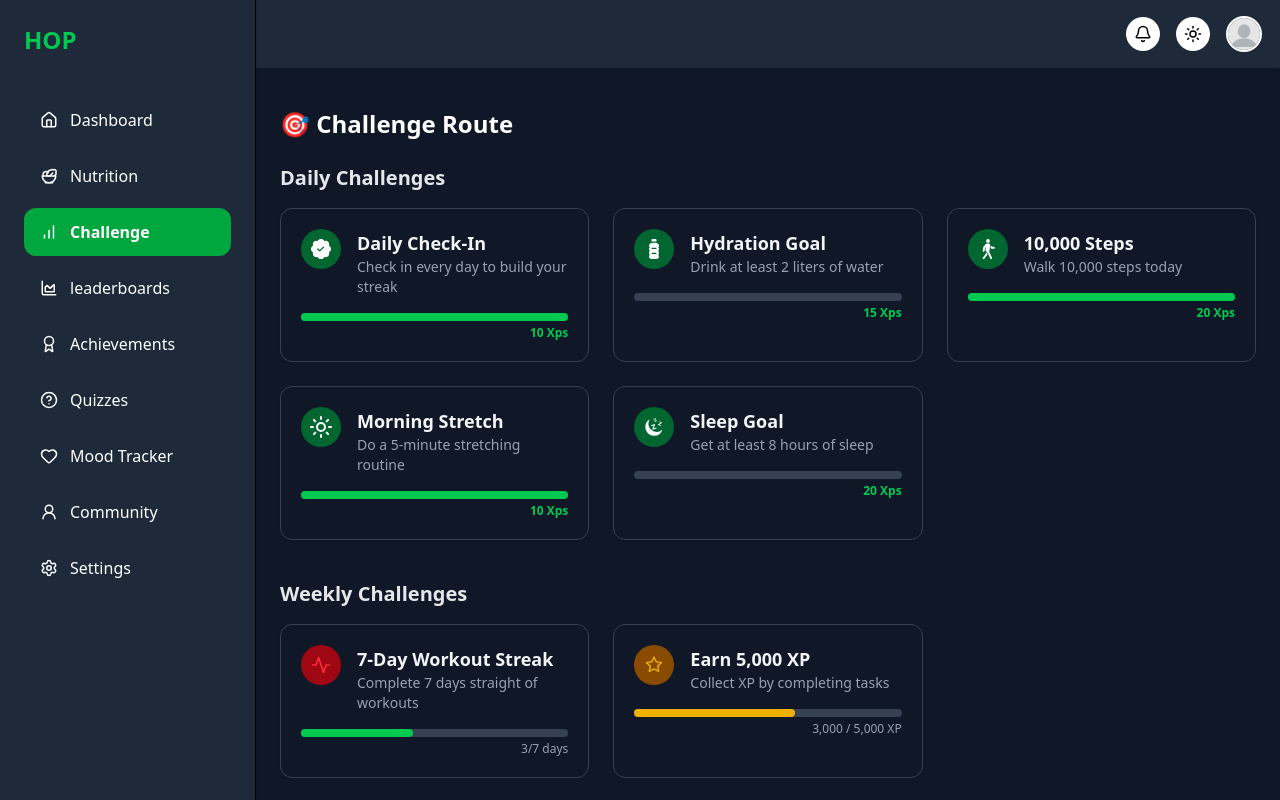
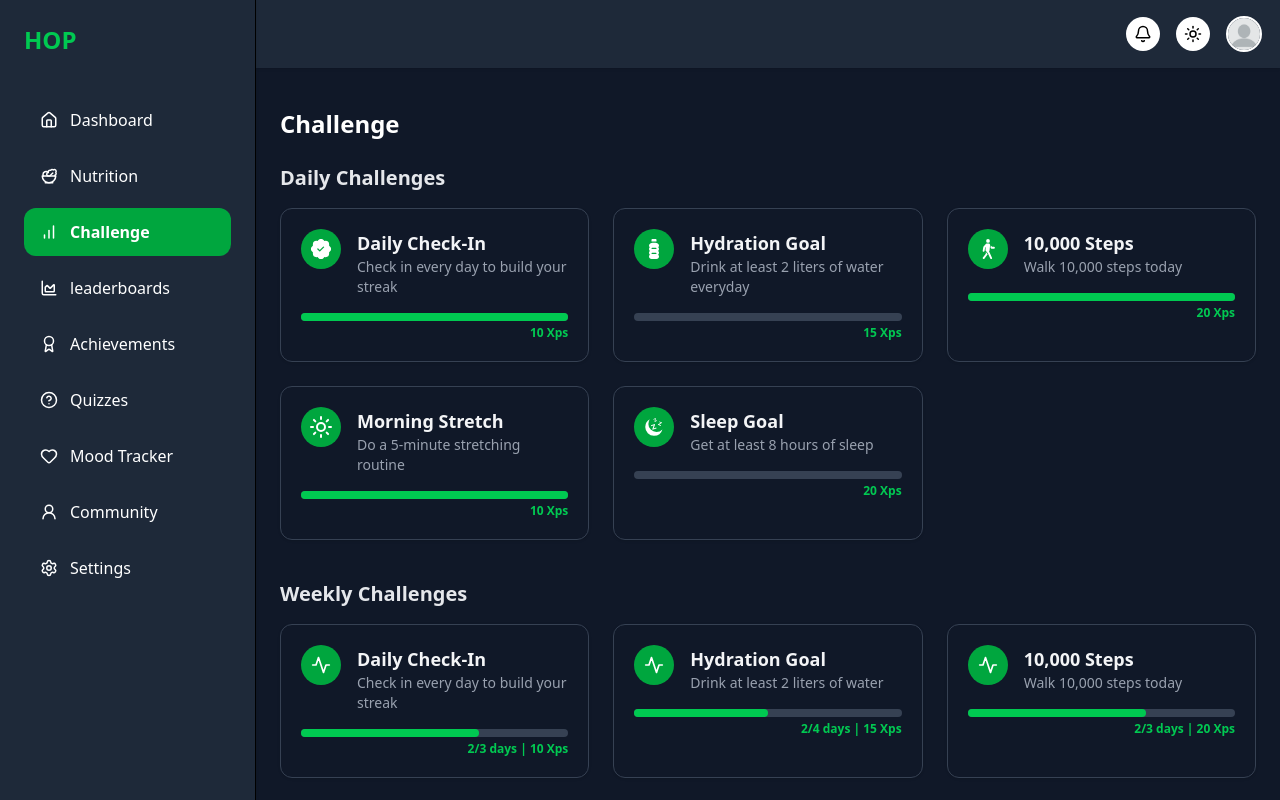
Before and after one commit to Olamilekan18/HOPwellness, a React (Vite) app in the folder frontend/: page /dashboard/challenge in a window 1280 px wide. Built offline with nearby package versions, Linux system fonts and the light colour scheme.

Commit message:
updating my challenge , daily challenge , weekly challenge

```diff
--- a/frontend/src/pages/dashboard/challenge.jsx
+++ b/frontend/src/pages/dashboard/challenge.jsx
@@ -50,7 +50,7 @@ export default function Challenge() {
       <section className="w-full px-4 py-8">
         <div className="max-w-7xl mx-auto">
           <h2 className="text-2xl font-bold text-gray-800 dark:text-white mb-6">
-            🎯 Challenge Route
+            Challenge
           </h2>
 
           <DailyChallenge />
--- a/frontend/src/pages/dashboard/challenge/dailyChallenge.jsx
+++ b/frontend/src/pages/dashboard/challenge/dailyChallenge.jsx
@@ -15,7 +15,7 @@ const dailyChallenge = [
     icon: FaBottleWater,
     id: "hydrate",
     title: "Hydration Goal",
-    description: "Drink at least 2 liters of water",
+    description: "Drink at least 2 liters of water everyday",
     completed: false,
     xpReward: 15,
   },
@@ -59,7 +59,7 @@ export default function DailyChallenge() {
                 className="p-5 bg-white dark:bg-gray-900 rounded-xl shadow border border-gray-200 dark:border-gray-700"
               >
                 <div className="flex items-start gap-4">
-                  <div className="w-10 h-10 flex items-center justify-center dark:text-white text-green-500 text-xl bg-gray-200 dark:bg-green-800 rounded-full">
+                  <div className="w-10 h-10 flex items-center justify-center dark:text-white text-green-500 text-xl bg-gray-200 dark:bg-green-600 rounded-full">
                     <Icon />
                   </div>
                   <div className="flex-1">
--- a/frontend/src/pages/dashboard/challenge/weeklyChallenge.jsx
+++ b/frontend/src/pages/dashboard/challenge/weeklyChallenge.jsx
@@ -1,5 +1,57 @@
 import { FiActivity } from "react-icons/fi";
 import { AiOutlineStar } from "react-icons/ai";
+const weeklyChallenge = [
+  {
+    icon: FiActivity,
+    id: "check-in",
+    title: "Daily Check-In",
+    description: "Check in every day to build your streak",
+    completed: false,
+    xpReward: 10,
+    challengeRange: 3,
+    completedRange: 2,
+  },
+  {
+    icon: FiActivity,
+    id: "hydrate",
+    title: "Hydration Goal",
+    description: "Drink at least 2 liters of water",
+    completed: false,
+    xpReward: 15,
+    challengeRange: 4,
+    completedRange: 2,
+  },
+  {
+    icon: FiActivity,
+    id: "steps-10k",
+    title: "10,000 Steps",
+    description: "Walk 10,000 steps today",
+    completed: true,
+    xpReward: 20,
+    challengeRange: 3,
+    completedRange: 2,
+  },
+  {
+    icon: FiActivity,
+    id: "stretch",
+    title: "Morning Stretch",
+    description: "Do a 5-minute stretching routine",
+    completed: true,
+    xpReward: 10,
+    challengeRange: 3,
+    completedRange: 2,
+  },
+  {
+    icon: AiOutlineStar,
+    id: "sleep-8hr",
+    title: "Sleep Goal",
+    description: "Get at least 8 hours of sleep",
+    completed: false,
+    xpReward: 20,
+    challengeRange: 3,
+    completedRange: 2,
+  },
+];
 export default function WeeklyChallenge() {
   return (
     <div className="mt-10 ">
@@ -7,18 +59,31 @@ export default function WeeklyChallenge() {
         Weekly Challenges
       </h3>
       <div className="grid grid-cols-1 sm:grid-cols-2 lg:grid-cols-3 gap-6">
-        {/* 7-Day Workout Streak */}
-        <div className="p-5 bg-white dark:bg-gray-900 rounded-xl shadow border border-gray-200 dark:border-gray-700">
+        {weeklyChallenge.map(
+          ({
+            icon: Icon,
+            id,
+            title,
+            description,
+            xpReward,
+            challengeRange,
+            completedRange,
+          }) => {
+            return (
+              <div
+                key={id}
+                className="p-5 bg-white dark:bg-gray-900 rounded-xl shadow border border-gray-200 dark:border-gray-700"
+              >
                 <div className="flex items-start gap-4">
-            <div className="w-10 h-10 flex items-center justify-center text-red-500 text-xl bg-red-100 dark:bg-red-800 rounded-full">
-              <FiActivity />
+                  <div className="w-10 h-10 flex items-center justify-center dark:text-white text-green-500 text-xl bg-gray-200 dark:bg-green-600 rounded-full">
+                    <Icon />
                   </div>
                   <div className="flex-1">
                     <h3 className="text-lg font-semibold text-gray-800 dark:text-gray-100">
-                7-Day Workout Streak
+                      {title}
                     </h3>
                     <p className="text-sm text-gray-500 dark:text-gray-400">
-                Complete 7 days straight of workouts
+                      {description}
                     </p>
                   </div>
                 </div>
@@ -26,41 +91,20 @@ export default function WeeklyChallenge() {
                   <div className="w-full bg-gray-200 dark:bg-gray-700 h-2 rounded-full">
                     <div
                       className="bg-green-500 h-2 rounded-full"
-                style={{ width: "42%" }}
+                      style={{
+                        width: `${(completedRange / challengeRange) * 100}%`,
+                      }}
                     />
                   </div>
-            <p className="text-xs text-right text-gray-400 mt-1">3/7 days</p>
-          </div>
-        </div>
-
-        {/* Earn XP */}
-        <div className="p-5 bg-white dark:bg-gray-900 rounded-xl shadow border border-gray-200 dark:border-gray-700">
-          <div className="flex items-start gap-4">
-            <div className="w-10 h-10 flex items-center justify-center text-yellow-500 text-xl bg-yellow-100 dark:bg-yellow-800 rounded-full">
-              <AiOutlineStar />
-            </div>
-            <div className="flex-1">
-              <h3 className="text-lg font-semibold text-gray-800 dark:text-gray-100">
-                Earn 5,000 XP
-              </h3>
-              <p className="text-sm text-gray-500 dark:text-gray-400">
-                Collect XP by completing tasks
+                  <p className="text-xs text-right text-green-500 font-semibold mt-1">
+                    {completedRange}/{0 + challengeRange} days | {xpReward} Xps
                   </p>
-            </div>
-          </div>
-          <div className="mt-4">
-            <div className="w-full bg-gray-200 dark:bg-gray-700 h-2 rounded-full">
-              <div
-                className="bg-yellow-500 h-2 rounded-full"
-                style={{ width: "60%" }}
-              />
-            </div>
-            <p className="text-xs text-right text-gray-400 mt-1">
-              3,000 / 5,000 XP
-            </p>
-          </div>
-        </div>
                 </div>
               </div>
             );
           }
+        )}
+      </div>
+    </div>
+  );
+}
```
Lines whose indentation alone changed are shown as unchanged.
